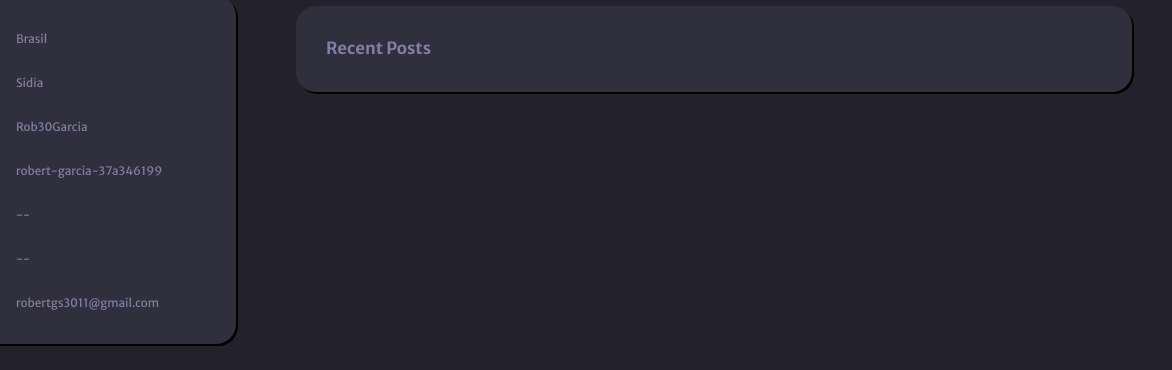
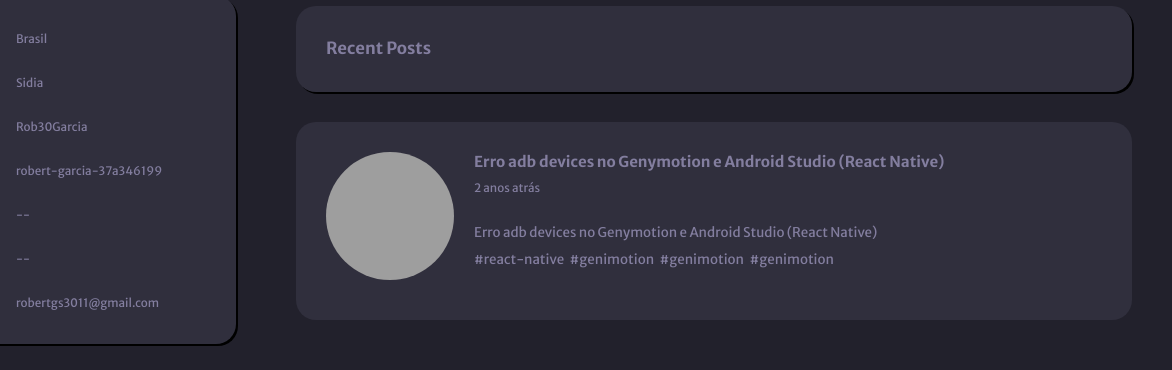
Before and after one commit to Rob30Garcia/desafio-portfolio, a plain HTML site: page index.html in a window 1280 px wide. Shown: the part 366-736 px from the top of the page, 108-1280 px from the left. Drawn offline with Linux system fonts and the light colour scheme; grey boxes are pictures that could not be loaded.

Commit message:
feat: create recent project card

```diff
--- a/index.html
+++ b/index.html
@@ -111,6 +111,28 @@
       <div></div>
     </div>
 
+    <div class="recent-project">
+      <img src="https://images.unsplash.com/photo-1529665253569-6d01c0eaf7b6?ixlib=rb-4.0.3&ixid=MnwxMjA3fDB8MHxwaG90by1wYWdlfHx8fGVufDB8fHx8&auto=format&fit=crop&w=1085&q=80" alt="profile image" />
+
+      <div class="info-recent-project">
+        <div class="title-recent-project">
+          <p>
+            Erro adb devices no Genymotion e Android Studio (React Native)
+          </p>
+          <time>2 anos atrás</time>
+        </div>
+
+        <p class="description-recent-project">
+          Erro adb devices no Genymotion e Android Studio (React Native)
+        </p>
+
+        <div class="tags-project">
+          <p class="tag-recent-project">#react-native</p>
+          <p class="tag-recent-project">#genimotion</p>
+          <p class="tag-recent-project">#genimotion</p>
+          <p class="tag-recent-project">#genimotion</p>
+        </div>
+    </div>
   </main>
 </body>
 </html>
--- a/style.css
+++ b/style.css
@@ -196,3 +196,55 @@ main {
   justify-content: space-between;
   align-items: center;
 }
+
+/* recent project */
+
+.recent-project {
+  width: 100%;
+  padding: 30px 30px 40px 30px;
+  background: var(--bg-cards);
+  border-radius: 20px;
+  margin-top: 30px;
+
+  display: flex;
+  flex-direction: row;
+}
+
+.recent-project img {
+  width: 128px;
+  height: 128px;
+  border-radius: 50%;
+}
+
+.recent-project .info-recent-project {
+  margin-left: 20px;
+}
+
+.recent-project .info-recent-project .title-recent-project {
+  margin-bottom: 28px;
+}
+
+.recent-project .info-recent-project .title-recent-project p {
+  font-size: 1.125rem;
+  font-weight: bold;
+  margin-bottom: 8px;
+}
+
+.recent-project .info-recent-project .title-recent-project time {
+  font-size: 0.875rem;
+  font-weight: 400;
+}
+
+.recent-project .info-recent-project .description-recent-project {
+  font-size: 1rem;
+  margin-bottom: 10px;
+}
+
+.recent-project .info-recent-project .tags-project {
+  width: 360px;
+  display: flex;
+  flex-direction: row;
+  justify-content: space-between;
+  overflow-wrap: break-word;
+  word-wrap: break-word;
+}
```
